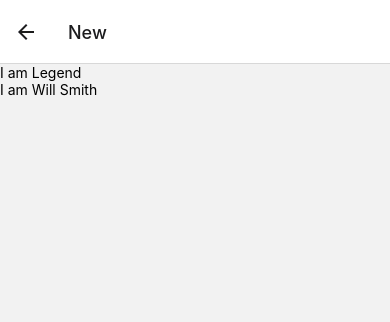
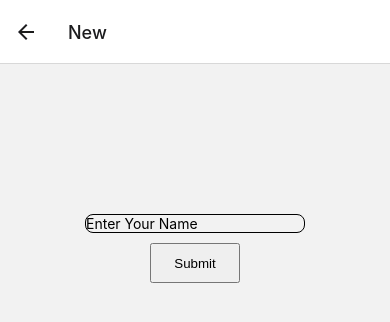
Before and after one commit to XLR8-07/Spring_24-FrontEnd, a React Native app: screen /New in a window 390 px wide. Shown: the top 322 px of the page. Built offline with nearby package versions, Linux system fonts and the light colour scheme.

Commit message:
Axios initialized

```diff
--- a/package.json
+++ b/package.json
@@ -11,13 +11,14 @@
   "dependencies": {
     "@expo/metro-runtime": "~3.1.3",
     "@react-navigation/stack": "^6.3.21",
+    "axios": "^1.6.8",
     "expo": "~50.0.6",
     "expo-status-bar": "~1.11.1",
     "react": "18.2.0",
     "react-dom": "18.2.0",
     "react-native": "0.73.4",
-    "react-native-web": "~0.19.6",
-    "react-native-gesture-handler": "~2.14.0"
+    "react-native-gesture-handler": "~2.14.0",
+    "react-native-web": "~0.19.6"
   },
   "devDependencies": {
     "@babel/core": "^7.20.0",
--- a/src/components/mycomponents.tsx
+++ b/src/components/mycomponents.tsx
@@ -1,14 +1,57 @@
-import React from "react";
-import { Text, View } from "react-native";
+import React, { useState } from "react";
+import { StyleSheet, Text, View } from "react-native";
+import { TextInput } from "react-native-gesture-handler";
+import axios from "axios";
 
 const NewComponent = () =>{
+
+    const [name , setName] = useState("")
+    const [country, setCountry] = useState("")
+
+    const handleNameInput = (value : string) =>{
+        setName(value)
+    }
+
+    const handleSubmit = async () =>{
+        console.log(name)
+        const request_url = `https://api.nationalize.io/?name=${name}`
+        const response = await axios.get(request_url)
+        if(response.data.country.length)
+        {
+            setCountry(response.data.country[0].country_id)
+        }
+    }
     return (
-        <View>
-            <Text>I am Legend</Text>
-            <Text>I am Will Smith</Text>
+        <View style={style.container}>
+            <Text style={style.countryContainer}>{country}</Text>
+            <TextInput value={name} onChangeText={handleNameInput} style={style.inputContainer} placeholder="Enter Your Name"/>
+            <button onClick={handleSubmit} style={style.buttonContainer}>Submit</button>
         </View>
     )
 }
 
+const style = StyleSheet.create({
+    container:{
+        display: 'flex',
+        justifyContent: 'center',
+        alignItems: 'center',
+        marginTop: 150
+    },
+    buttonContainer : {
+        margin: 10,
+        width: 90,
+        height: 40
+    },
+    inputContainer: {
+        borderColor: 'black',
+        borderWidth: 1,
+        borderRadius: 8
+    },
+    countryContainer :{
+        fontSize: 40,
+        fontWeight: '700'
+    }
+})
+
 
 export default NewComponent;
```
Also changed, not shown: src/components/anotherComp.tsx (line endings or trailing spaces), 1 other file (tests, documents, lock files or other folders).
